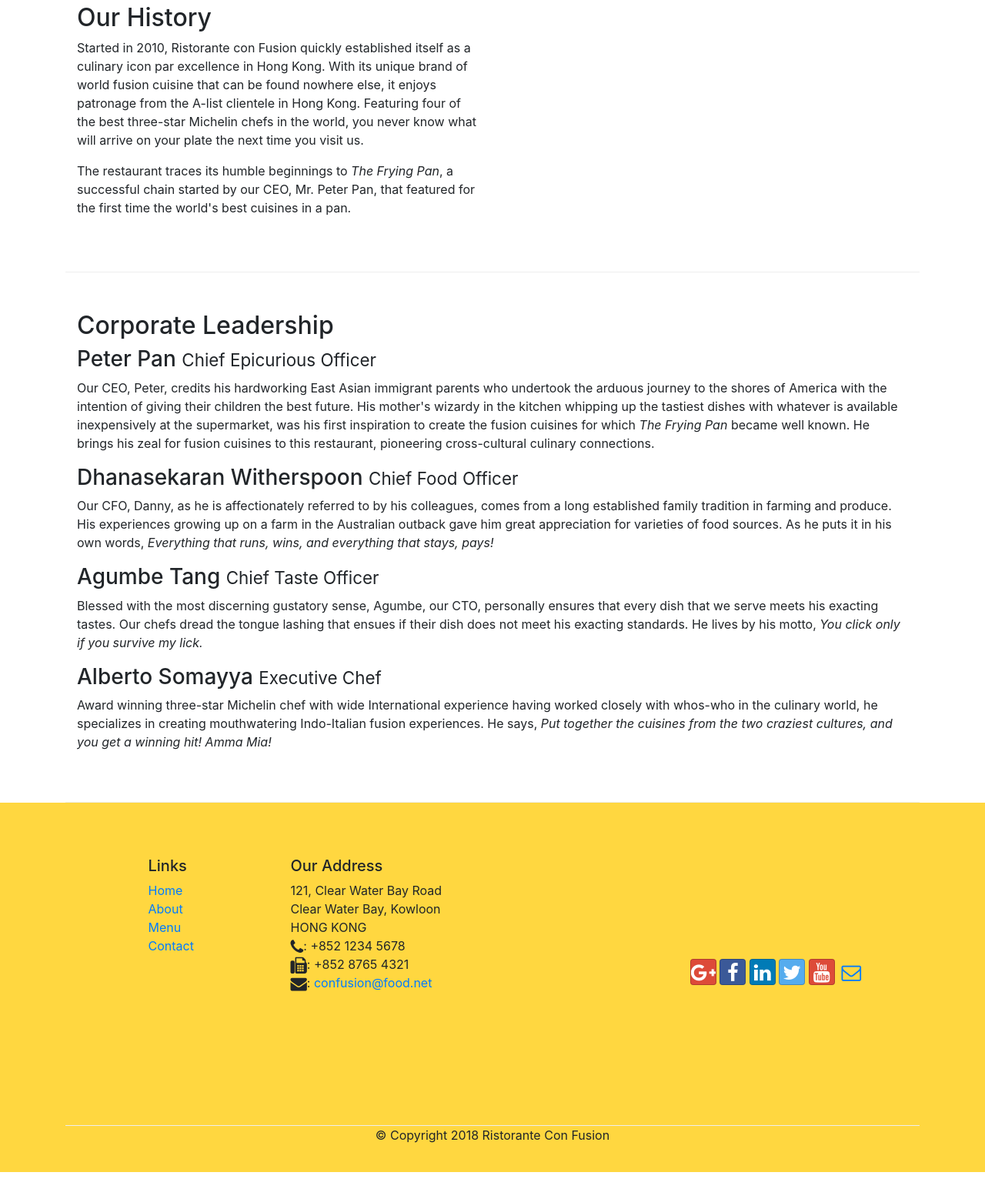
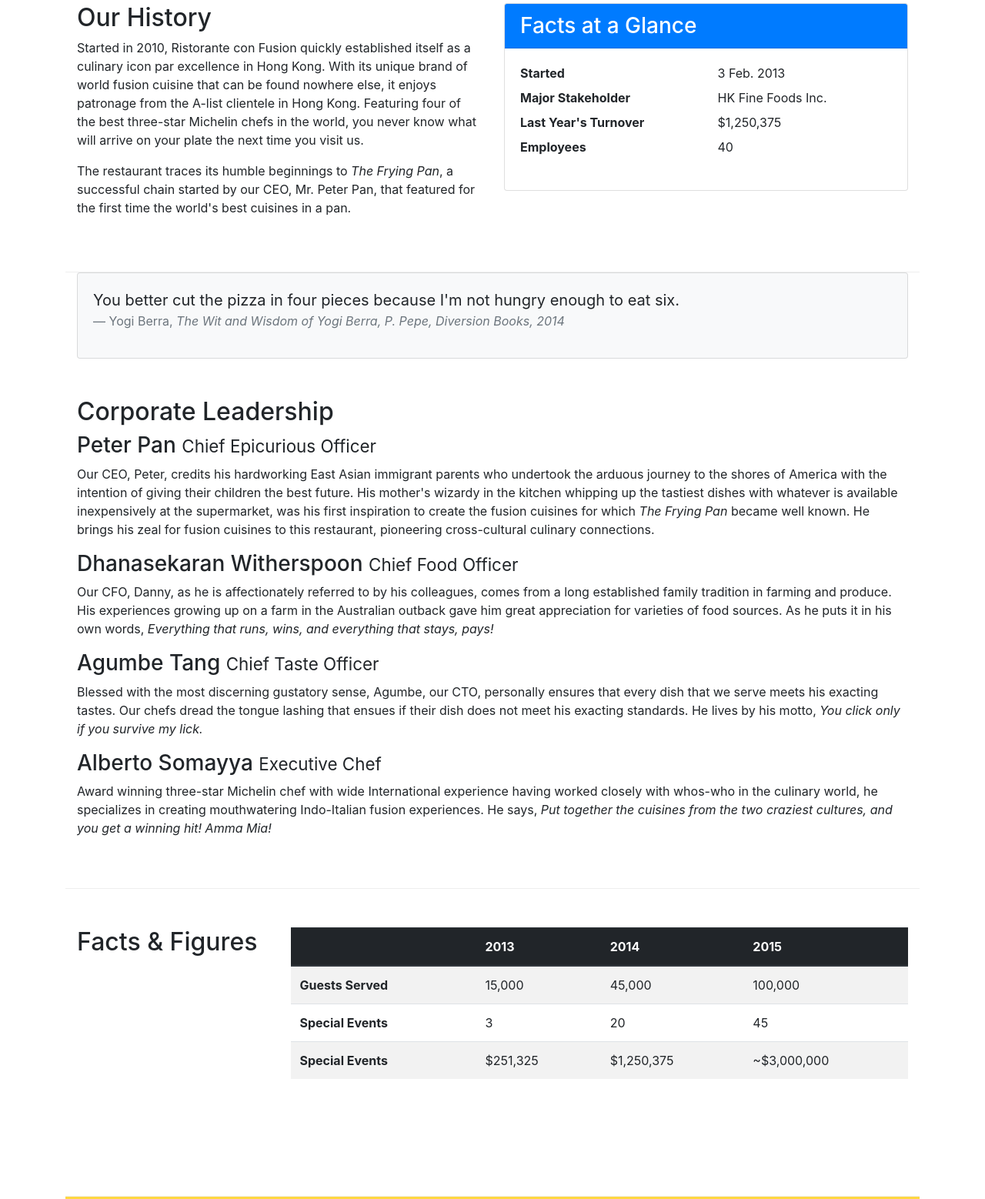
Before and after one commit to SwampertX/hkust-bootstrap, a website: page aboutus.html in a window 1280 px wide. Shown: the part 566-2124 px from the top of the page at 77% size. Before the commit the page ends 2089 px from the top, so only its background shows below. Drawn offline with nearby package versions, Linux system fonts and the light colour scheme.

Commit message:
table and cards

```diff
--- a/aboutus.html
+++ b/aboutus.html
@@ -87,7 +87,39 @@
                 <p>Started in 2010, Ristorante con Fusion quickly established itself as a culinary icon par excellence in Hong Kong. With its unique brand of world fusion cuisine that can be found nowhere else, it enjoys patronage from the A-list clientele in Hong Kong.  Featuring four of the best three-star Michelin chefs in the world, you never know what will arrive on your plate the next time you visit us.</p>
                 <p>The restaurant traces its humble beginnings to <em>The Frying Pan</em>, a successful chain started by our CEO, Mr. Peter Pan, that featured for the first time the world's best cuisines in a pan.</p>
             </div>
-            <div>
+            <div class="col-12 col-sm-6">
+                <div class="card">
+                    <h3 class="card-header bg-primary text-white">
+                        Facts at a Glance
+                    </h3>
+                    <div class="card-body">
+                        <dl class="row">
+                            <dt class="col-6">Started</dt>
+                            <dd class="col-6">3 Feb. 2013</dd>
+                            <dt class="col-6">Major Stakeholder</dt>
+                            <dd class="col-6">HK Fine Foods Inc.</dd>
+                            <dt class="col-6">Last Year's Turnover</dt>
+                            <dd class="col-6">$1,250,375<dd>
+                            <dt class="col-6">Employees</dt>
+                            <dd class="col-6">40</dd>
+                        </dl>
+                    </div>
+                </div>
+            </div>
+        </div>
+
+        <div class="col-12">
+            <div class="card card-body bg-light">
+                <blockquote class="blockquote">
+                    <p class="mb-0">
+                        You better cut the pizza in four pieces because I'm not hungry enough to eat six.
+                    </p>
+                    <footer class="blockquote-footer">Yogi Berra,
+                        <cite title="Source Title">
+                            The Wit and Wisdom of Yogi Berra, P. Pepe, Diversion Books, 2014
+                        </cite>
+                    </footer>
+                </blockquote>
             </div>
         </div>
 
@@ -104,9 +136,47 @@
                 <h3>Alberto Somayya <small>Executive Chef</small></h3>
                 <p class="d-none d-sm-block">Award winning three-star Michelin chef with wide International experience having worked closely with whos-who in the culinary world, he specializes in creating mouthwatering Indo-Italian fusion experiences. He says, <em>Put together the cuisines from the two craziest cultures, and you get a winning hit! Amma Mia!</em></p>
             </div>
-       </div>
+        </div>
 
-    </div>
+        <div class="row row-content">
+            <div class="col-12 col-sm-3">
+                <h2>Facts & Figures</h2>
+            </div>
+            <div class="col-12 col-sm-9">
+                <div class="table-responsive">
+                    <table class="table table-striped">
+                        <thead class="thead-dark">
+                            <tr>
+                                <th>&nbsp;</th>
+                                <th>2013</th>
+                                <th>2014</th>
+                                <th>2015</th>
+                            </tr>
+                        </thead>
+                        <tbody>
+                            <tr>
+                                <th>Guests Served</th>
+                                <td>15,000</td>
+                                <td>45,000</td>
+                                <td>100,000</td>
+                            </tr>
+                            <tr>
+                                <th>Special Events</th>
+                                <td>3</td>
+                                <td>20</td>
+                                <td>45</td>
+                            </tr>
+                            <tr>
+                                <th>Special Events</th>
+                                <td>$251,325</td>
+                                <td>$1,250,375</td>
+                                <td>~$3,000,000</td>
+                            </tr>
+                        </tbody>
+                    </table>
+                </div>
+            </div>
+        </div>
 
     <footer class="footer">
         <div class="container">
```
Also changed, not shown: notes.md (+37 -0 lines).
